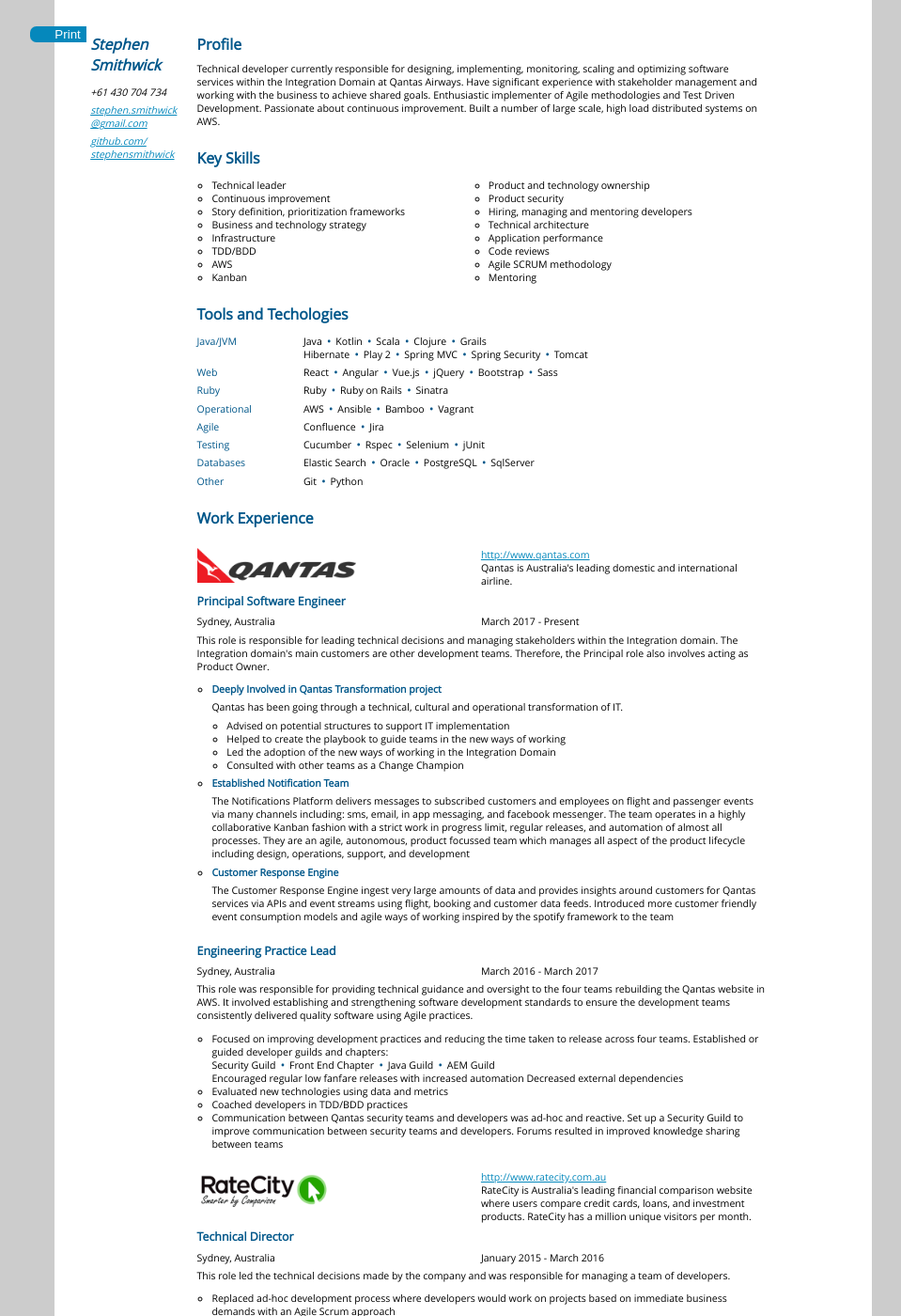
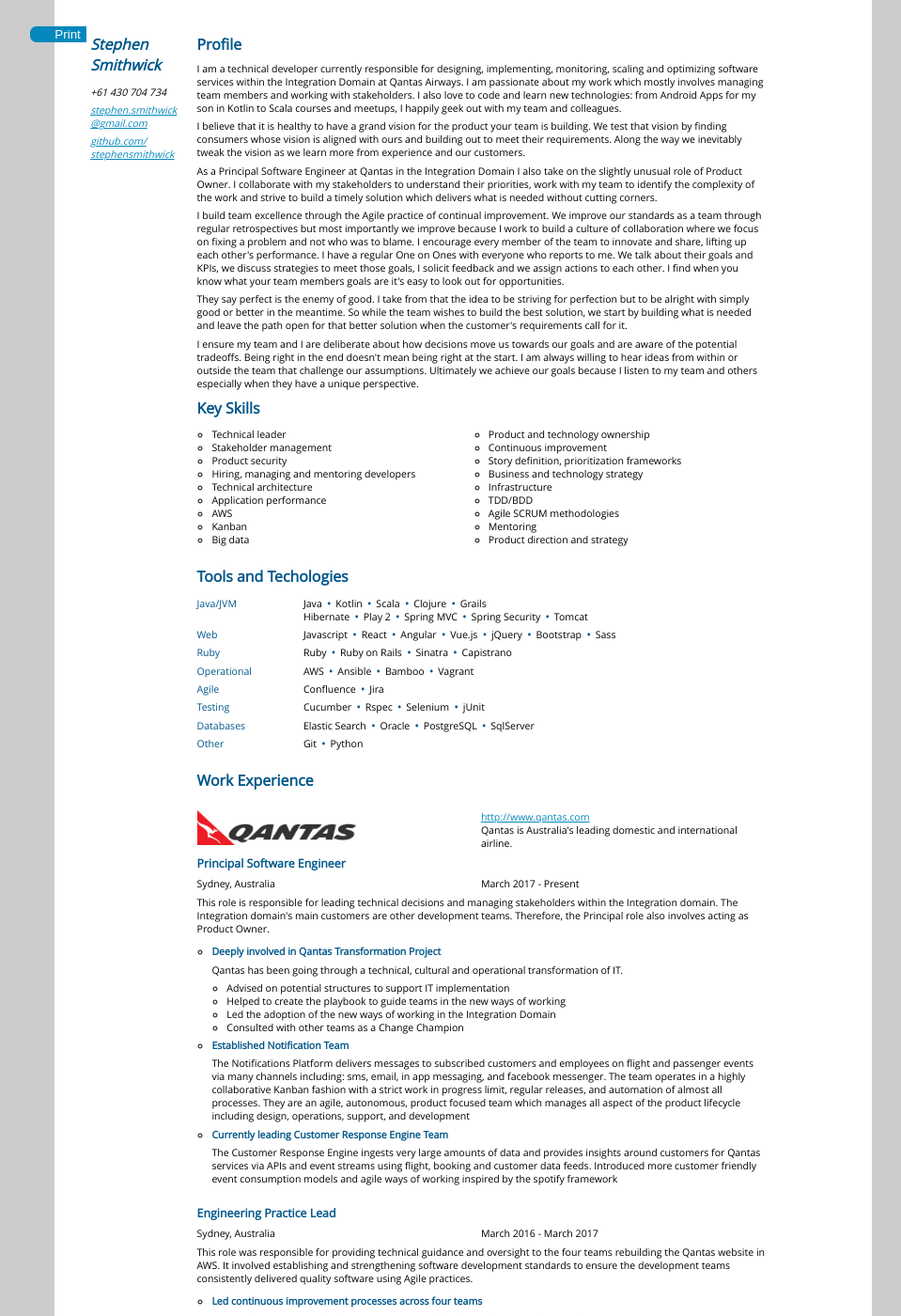
Before and after one commit to StephenSmithwick/StephenSmithwick.github.io, a Jekyll site: the page built from cv.html, in a window 1280 px wide and 1400 px high. Shown: the whole window at 94% size, without its empty margins (147-1106 px from the left). Built offline with Jekyll 4.4.1, drawn with Linux system fonts in a browser that asks for light colours; some of the changed text lies outside the part shown.

Commit message:
just about there

```diff
--- a/cv.html
+++ b/cv.html
@@ -19,15 +19,49 @@
 </aside>
 
 <article>
-  <section>
     <h2>Profile</h2>
+      <p>
+      I am a technical developer currently responsible for designing, implementing, monitoring, scaling and optimizing
+      software services within the Integration Domain at Qantas Airways. I am passionate about my work which mostly involves
+      managing team members and working with stakeholders.   I also love to code and learn new technologies: from Android Apps
+      for my son in Kotlin to Scala courses and meetups, I happily geek out with my team and colleagues.
+      </p>
 
       <p>
-      Technical developer currently responsible for designing, implementing, monitoring, scaling and optimizing
-      software services within the Integration Domain at Qantas Airways. Have significant experience with stakeholder management and working with the
-      business to achieve shared goals. Enthusiastic implementer of Agile methodologies and Test Driven Development.
-      Passionate about continuous improvement. Built a number of large scale, high load distributed systems on AWS.
+      I believe that it is healthy to have a grand vision for the product your team is building.  We test that
+      vision by finding consumers whose vision is aligned with ours and building out to meet their requirements.
+      Along the way we inevitably tweak the vision as we learn more from experience and our customers.
       </p>
+
+      <p>
+      As a Principal Software Engineer at Qantas in the Integration Domain I also take on the slightly unusual role of Product Owner.
+      I collaborate with my stakeholders to understand their priorities, work with my team to identify the complexity of the work and strive to build
+      a timely solution which delivers what is needed without cutting corners.
+      </p>
+
+      <p>
+      I build team excellence through the Agile practice of continual improvement. We improve our standards as a team through
+      regular retrospectives but most importantly we improve because I work to build a culture of collaboration where we focus on fixing
+      a problem and not who was to blame.   I encourage every member of the team to innovate and share, lifting up each other's
+      performance. I have a regular One on Ones with everyone who reports to me.  We talk about their goals and KPIs,
+      we discuss strategies to meet those goals, I solicit feedback and we assign actions to each other.
+      I find when you know what your team members goals are it's easy to look out for opportunities.
+      </p>
+
+      <p>
+      They say perfect is the enemy of good.  I take from that the idea to be striving for perfection
+      but to be alright with simply good or better in the meantime.  So while the team wishes to build
+      the best solution, we start by building what is needed and leave the path open for that better solution
+      when the customer's requirements call for it.
+      </p>
+
+      <p>
+      I ensure my team and I are deliberate about how decisions move us towards our goals and are aware of the potential tradeoffs.
+      Being right in the end doesn't mean being right at the start. I am always willing to hear ideas from within or outside the team
+      that challenge our assumptions.  Ultimately we achieve our goals because I listen to my team and others especially
+      when they have a unique perspective.
+      </p>
+
   </section>
 
   <section>
@@ -45,11 +80,12 @@
       <li>Infrastructure</li>
       <li>Application performance</li>
       <li>TDD/BDD</li>
-      <li>Code reviews</li>
       <li>AWS</li>
-      <li>Agile SCRUM methodology</li>
+      <li>Agile SCRUM methodologies</li>
       <li>Kanban</li>
       <li>Mentoring</li>
+      <li>Big data</li>
+      <li>Product direction and strategy</li>
     </ul>
   </section>
 
@@ -78,6 +114,7 @@
       <dt>Web</dt>
       <dd>
         <ul class="inline">
+          <li>Javascript</li>
           <li>React</li>
           <li>Angular</li>
           <li>Vue.js</li>
@@ -93,6 +130,7 @@
           <li>Ruby</li>
           <li>Ruby on Rails</li>
           <li>Sinatra</li>
+          <li>Capistrano</li>
         </ul>
       </dd>
 
@@ -174,7 +212,7 @@
           <section>
             <ul>
               <li>
-                <h4>Deeply Involved in Qantas Transformation project</h4>
+                <h4>Deeply involved in Qantas Transformation Project</h4>
                 <p>
                   Qantas has been going through a technical, cultural and operational transformation of IT.
                   <ul>
@@ -193,17 +231,17 @@
                   sms, email, in app messaging, and facebook messenger. The team operates in
                   a highly collaborative Kanban fashion with a strict work in progress limit,
                   regular releases, and automation of almost all processes. They are an agile,
-                  autonomous, product focussed team which manages all aspect of
+                  autonomous, product focused team which manages all aspect of
                   the product lifecycle including design, operations, support, and development
                 <p>
               </li>
               <li>
-                <h4>Customer Response Engine</h4>
+                <h4>Currently leading Customer Response Engine Team</h4>
                 <p>
-                  The Customer Response Engine ingest very large amounts of data and provides insights
+                  The Customer Response Engine ingests very large amounts of data and provides insights
                   around customers for Qantas services via APIs and event streams using flight,
                   booking and customer data feeds. Introduced more customer friendly event
-                  consumption models and agile ways of working inspired by the spotify framework to the team
+                  consumption models and agile ways of working inspired by the spotify framework
                 </p>
                </li>
             </ul>
@@ -228,23 +266,30 @@
           <section>
             <ul>
               <li>
-                Focused on improving development practices and reducing the time taken to release across four teams.
-                Established or guided developer guilds and chapters:
+                <h4>Led continuous improvement processes across four teams</h4>
+                <p>
+                Focused on improving development practices and reducing the time taken to release.
+                <ul>
+                  <li>Established and / or guided developer guilds and chapters:
                   <ul class="inline">
                     <li>Security Guild</li>
                     <li>Front End Chapter</li>
                     <li>Java Guild</li>
-                  <li>AEM Guild</li>
+                    <li>AEM Guild</li></li>
                   </ul>
-                Encouraged regular low fanfare releases with increased automation
-                Decreased external dependencies
-              </li>
+                  <li>Encouraged regular low fanfare releases with increased automation</li>
+                  <li>Decreased external dependencies</li>
                   <li>Evaluated new technologies using data and metrics</li>
                   <li>Coached developers in TDD/BDD practices</li>
+                </ul>
+              </p>
               <li>
+                <h4>Established Security Guild</h4>
+                <p>
                 Communication between Qantas security teams and developers was ad-hoc and reactive.
                 Set up a Security Guild to improve communication between security teams and developers.
                 Forums resulted in improved knowledge sharing between teams
+              </p>
               </li>
             </ul>
           </section>
@@ -275,7 +320,7 @@
 
           <section>
             <ul>
-              <li>Replaced ad-hoc development process where developers would work on projects based
+              <li>Replaced ad-hoc development processes where developers would work on projects based
                  on immediate business demands with an Agile Scrum approach</li>
               <li>Achieved business buy-in to the new development process</li>
               <li>Took a legacy code base with performance issues and a large amount of technology
@@ -317,7 +362,7 @@
           <ul>
             <li>Worked on ResMed's ECO application; a medical patient management and reporting system
               that allows ResMed to monitor patients and their use of therapy devices wirelessly
-              and via a card. This is a highly regulated environment with multiple countries'laws
+              and via a card. This is a highly regulated environment with multiple countries' laws
               being applicable. Developed a framework, tests and processes to help ensure that all
               regulatory requirements were monitored and met. Used extensive cucumber tests as a basis
               for meeting FDA regulation requirements</li>
@@ -449,7 +494,7 @@
       This role included working with charities to define their problems and guiding volunteers to ensure
       that projects were effectively deployed. An example project, FirstStop, was developed in conjunction
       with the Blue Mountains Bush Fire Crisis team and Sydney University to allow users affected by disaster
-      to share their personal data with aid agencies using a QR code (June 2014)
+      to share their personal data with aid agencies using a QR code (June 2014).
     </p>
   </section>
 
```
Also changed, not shown: other parts of cv.html (+2 -1 lines). Lines whose indentation alone changed are shown as unchanged.
